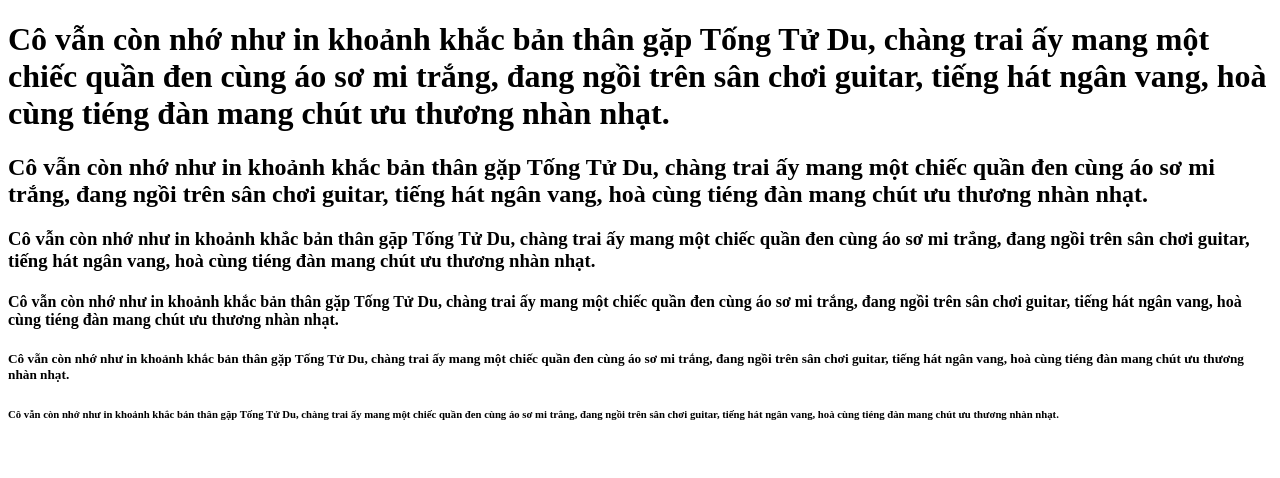
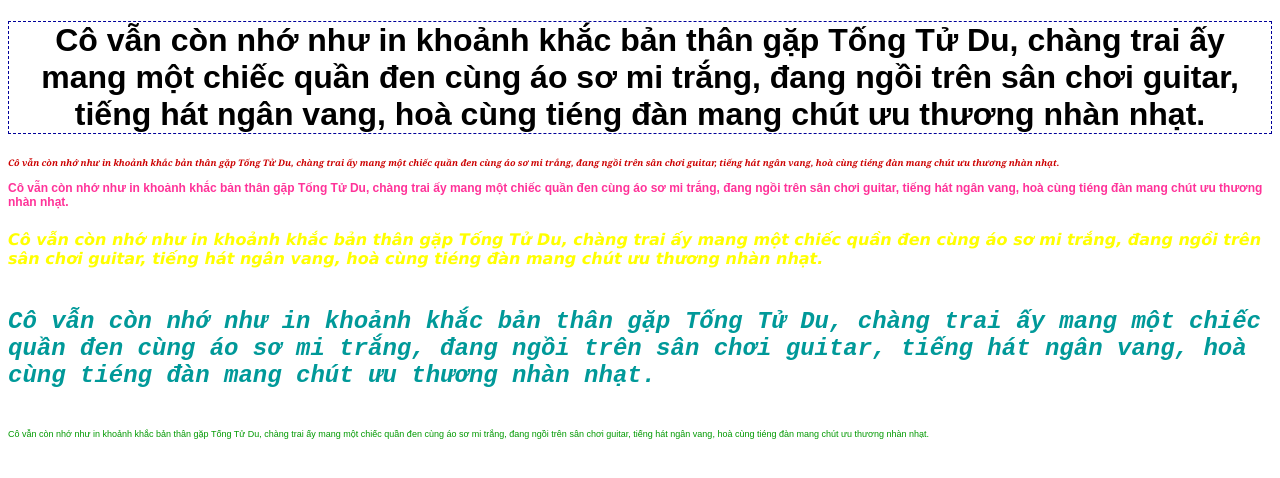
Before and after one commit to KimQuy2201/HTCN-WEB, a plain HTML site: page bai1(t3-4-5).html in a window 1280 px wide. Drawn offline with Linux system fonts and the light colour scheme.

Commit message:
baitaptuan3-4-5

```diff
--- /dev/null
+++ b/CSS/firststyle(b1-t3,4,5).css
@@ -0,0 +1,32 @@
+h1 {
+    font-family: Arial, Helvetica, sans-serif;
+    text-align: center;
+    border: thin #000099 dashed}
+h2 {
+    font-family: Georgia, "Times New Roman", Times, serif;
+    font-size: 9px;
+    font-style: italic;
+    color: #CC0000;
+    text-decoration: blink}
+h3 {
+    font-family: Arial, Helvetica, sans-serif;
+    font-size: 12px;
+    font-style: normal;
+    font-weight: bold;
+    color: #FF3399}
+h4 {
+    font-family: Verdana, Arial, Helvetica, sans-serif;
+    font-size: 16px;
+    font-style: italic;
+    color: #FFFF00}
+h5 {
+    font-family: "Courier New", Courier, mono;
+    font-size: 24px;
+    font-style: italic;
+    color: #009999}
+h6 {
+    font-family: Arial, Helvetica, sans-serif;
+    font-size: 9px;
+    font-style: normal;
+    font-weight: lighter;
+    color: #009900}
--- a/bai1(t3-4-5).html
+++ b/bai1(t3-4-5).html
@@ -5,7 +5,7 @@
     <meta http-equiv="X-UA-Compatible" content="IE=edge">
     <meta name="viewport" content="width=device-width, initial-scale=1.0">
     <title>Bai 1 - Tuần 3-4-5</title>
-    <link rel="stylesheet" href="./firststyle.css">
+    <link rel="stylesheet" href="./CSS/firststyle(b1-t3,4,5).css">
 </head>
 <body>
     <h1>
```
